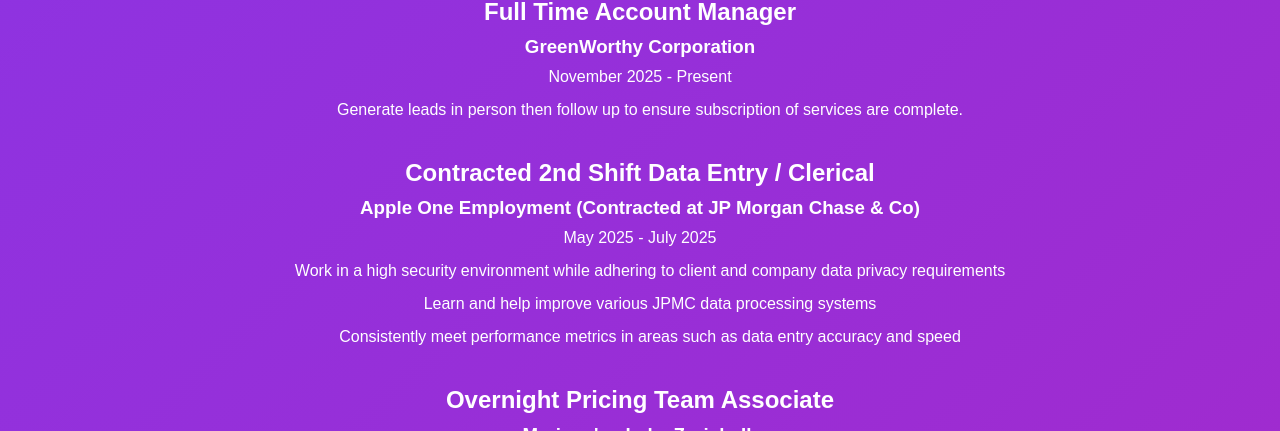
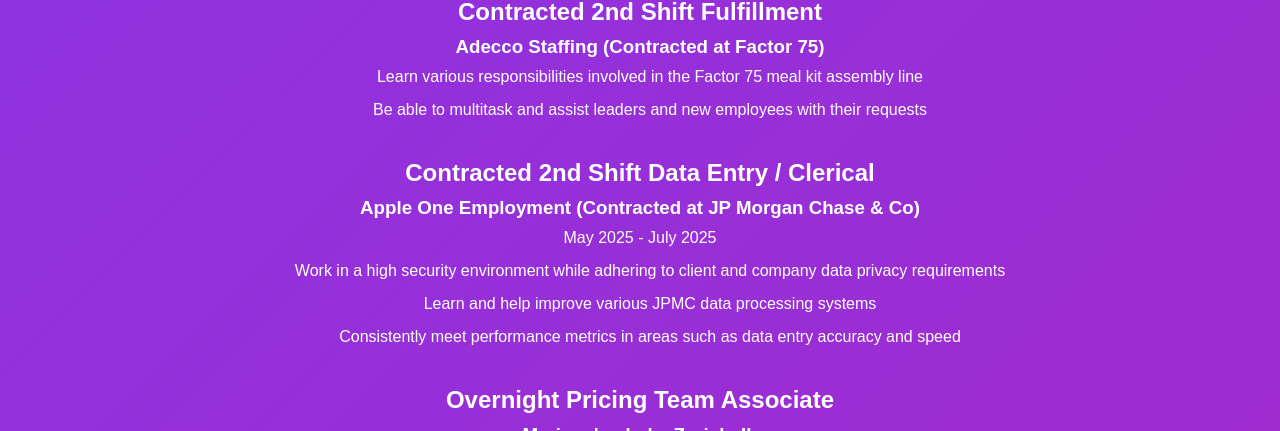
Before and after one commit to rolinmb/rolin-blake, a plain HTML site: page public/index.html in a window 1280 px wide. Shown: the part 669-1100 px from the top of the page. Drawn offline with Linux system fonts and the light colour scheme.

Commit message:
job updates

```diff
--- a/public/index.html
+++ b/public/index.html
@@ -38,11 +38,11 @@
   <div class="job-content-wrap">
     <ul class="jobs">
       <li class="job">
-        <h2>Full Time Account Manager</h2>
-        <h3>GreenWorthy Corporation</h3>
-        <p>November 2025 - Present</p>
+        <h2>Contracted 2nd Shift Fulfillment</h2>
+        <h3>Adecco Staffing (Contracted at Factor 75)</h3>
         <ul class="job-details">
-          <li>Generate leads in person then follow up to ensure subscription of services are complete.</li>
+          <li>Learn various responsibilities involved in the Factor 75 meal kit assembly line</li>
+          <li>Be able to multitask and assist leaders and new employees with their requests</li>
         </ul>
       </li>
       <li class="job">
```
